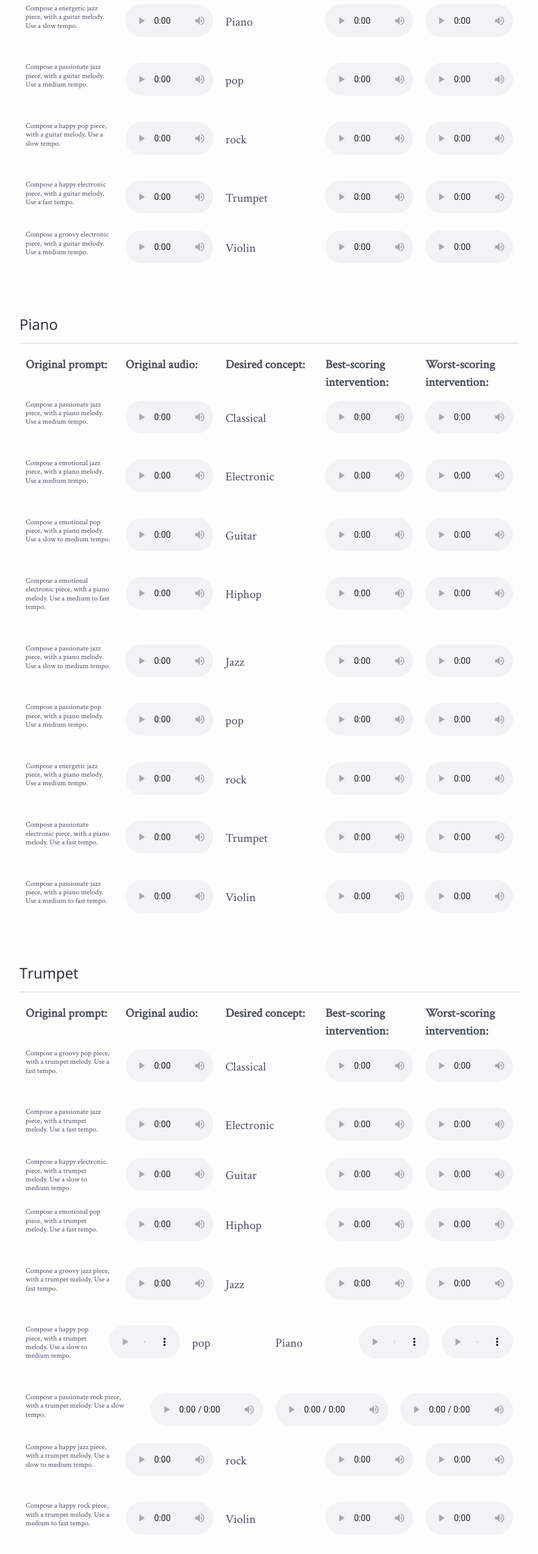
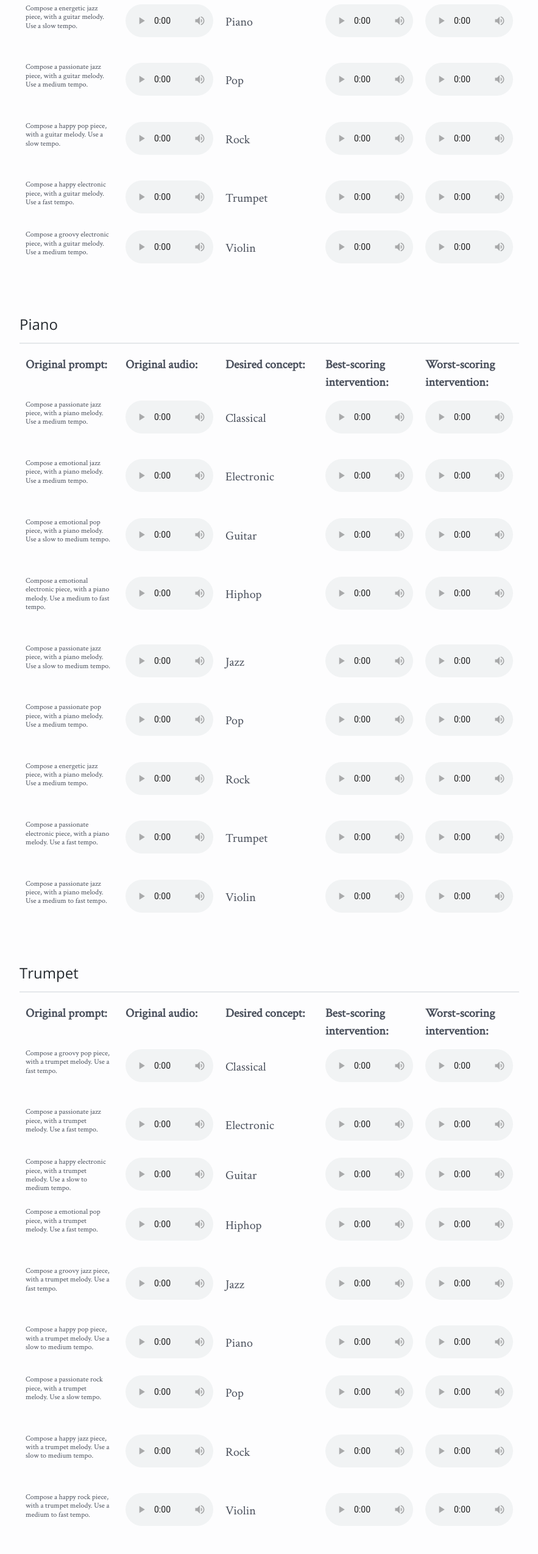
Before and after one commit to Marcel-Velez/musicgen-mech-interp, a plain HTML site: page index.html in a window 1280 px wide. Shown: the part 2331-4880 px from the top of the page at 61% size, without its empty margins (198-1081 px from the left). Drawn offline with nearby package versions, Linux system fonts and the light colour scheme.

Commit message:
fixed minor trumpet ordering flaw

```diff
--- a/index.html
+++ b/index.html
@@ -311,7 +311,7 @@
                     </audio>
                 </div>
                 <div class='column'>
-                    <p> pop </p>
+                    <p> Pop </p>
                 </div>
                 <div class='column'>
                     <audio preload='metadata' controls>
@@ -334,7 +334,7 @@
                     </audio>
                 </div>
                 <div class='column'>
-                    <p> rock </p>
+                    <p> Rock </p>
                 </div>
                 <div class='column'>
                     <audio preload='metadata' controls>
@@ -541,7 +541,7 @@
                     </audio>
                 </div>
                 <div class='column'>
-                    <p> pop </p>
+                    <p> Pop </p>
                 </div>
                 <div class='column'>
                     <audio preload='metadata' controls>
@@ -564,7 +564,7 @@
                     </audio>
                 </div>
                 <div class='column'>
-                    <p> rock </p>
+                    <p> Rock </p>
                 </div>
                 <div class='column'>
                     <audio preload='metadata' controls>
@@ -771,9 +771,6 @@
                     </audio>
                 </div>
                 <div class='column'>
-                    <p> pop </p>
-                </div>
-                <div class='column'>
                     <p> Piano </p>
                 </div>
                 <div class='column'>
@@ -797,6 +794,9 @@
                     </audio>
                 </div>
                 <div class='column'>
+                    <p> Pop </p>
+                </div>
+                <div class='column'>
                     <audio preload='metadata' controls>
                         <source src='intervention_samples/trumpet_pop_prompt_7_best_56.wav' type='audio/mpeg'>
                     </audio>
@@ -817,7 +817,7 @@
                     </audio>
                 </div>
                 <div class='column'>
-                    <p> rock </p>
+                    <p> Rock </p>
                 </div>
                 <div class='column'>
                     <audio preload='metadata' controls>
@@ -1025,7 +1025,7 @@
                 </div>
 
                 <div class='column'>
-                    <p> pop </p>
+                    <p> Pop </p>
                 </div>
                 <div class='column'>
                     <audio preload='metadata' controls>
@@ -1048,7 +1048,7 @@
                     </audio>
                 </div>
                 <div class='column'>
-                    <p> rock </p>
+                    <p> Rock </p>
                 </div>
                 <div class='column'>
                     <audio preload='metadata' controls>
@@ -1236,7 +1236,7 @@
                     </audio>
                 </div>
                 <div class='column'>
-                    <p> pop </p>
+                    <p> Pop </p>
                 </div>
                 <div class='column'>
                     <audio preload='metadata' controls>
@@ -1259,7 +1259,7 @@
                     </audio>
                 </div>
                 <div class='column'>
-                    <p> rock </p>
+                    <p> Rock </p>
                 </div>
                 <div class='column'>
                     <audio preload='metadata' controls>
@@ -1468,7 +1468,7 @@
                     </audio>
                 </div>
                 <div class='column'>
-                    <p> pop </p>
+                    <p> Pop </p>
                 </div>
                 <div class='column'>
                     <audio preload='metadata' controls>
@@ -1491,7 +1491,7 @@
                     </audio>
                 </div>
                 <div class='column'>
-                    <p> rock </p>
+                    <p> Rock </p>
                 </div>
                 <div class='column'>
                     <audio preload='metadata' controls>
@@ -1704,7 +1704,7 @@
                     </audio>
                 </div>
                 <div class='column'>
-                    <p> pop </p>
+                    <p> Pop </p>
                 </div>
                 <div class='column'>
                     <audio preload='metadata' controls>
@@ -1727,7 +1727,7 @@
                     </audio>
                 </div>
                 <div class='column'>
-                    <p> rock </p>
+                    <p> Rock </p>
                 </div>
                 <div class='column'>
                     <audio preload='metadata' controls>
@@ -1940,7 +1940,7 @@
                     </audio>
                 </div>
                 <div class='column'>
-                    <p> pop </p>
+                    <p> Pop </p>
                 </div>
                 <div class='column'>
                     <audio preload='metadata' controls>
@@ -1963,7 +1963,7 @@
                     </audio>
                 </div>
                 <div class='column'>
-                    <p> rock </p>
+                    <p> Rock </p>
                 </div>
                 <div class='column'>
                     <audio preload='metadata' controls>
@@ -2200,7 +2200,7 @@
                 </div>
 
                 <div class='column'>
-                    <p> rock </p>
+                    <p> Rock </p>
                 </div>
                 <div class='column'>
                     <audio preload='metadata' controls>
@@ -2436,7 +2436,7 @@
                     </audio>
                 </div>
                 <div class='column'>
-                    <p> pop </p>
+                    <p> Pop </p>
                 </div>
                 <div class='column'>
                     <audio preload='metadata' controls>
```
Also changed, not shown: 1 other file.
